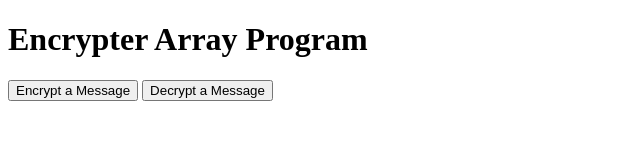
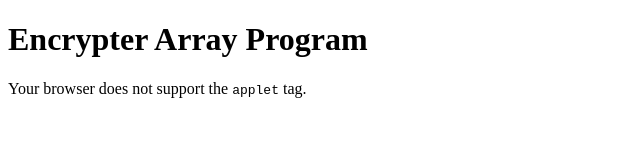
Before and after one commit to NOT-MINECRAFT/NOT_MINECRAFT, a plain HTML site: page index.html in a window 1280 px wide. Shown: the whole page, without its empty margins (0-640 px from the left). Drawn offline with Linux system fonts and the light colour scheme.

Commit message:
Update index.html

```diff
--- a/index.html
+++ b/index.html
@@ -4,50 +4,14 @@
     <meta charset="UTF-8">
     <meta name="viewport" content="width=device-width, initial-scale=1.0">
     <title>Encrypter Array Program</title>
-    <script>
-        function encrypt() {
-            var inputText = prompt("Enter a text:");
-            var result = "";
-            var character = ['a','b','c','d','e','f','g','h','i','j','k','l','m','n','o','p','q','r','s','t','u','v','w','x','y','z',' '];
-            var characterEncrypted = ['5','4','8','*','2','1','0','7','6','3','9','%','@','$','+','>','?','!','^','&','~','|','/','[',']','}','_'];
-
-            for (var i = 0; i < inputText.length; i++) {
-                var c = inputText.charAt(i);
-                for (var j = 0; j < character.length; j++) {
-                    if (c === character[j]) {
-                        result += characterEncrypted[j];
-                    }
-                }
-            }
-
-            alert("The encrypted message is: " + result);
-        }
-
-        function decrypt() {
-            var inputText = prompt("Enter an encrypted text:");
-            var result = "";
-            var character = ['a','b','c','d','e','f','g','h','i','j','k','l','m','n','o','p','q','r','s','t','u','v','w','x','y','z',' '];
-            var characterEncrypted = ['5','4','8','*','2','1','0','7','6','3','9','%','@','$','+','>','?','!','^','&','~','|','/','[',']','}','_'];
-
-            for (var i = 0; i < inputText.length; i++) {
-                var c = inputText.charAt(i);
-                for (var j = 0; j < characterEncrypted.length; j++) {
-                    if (c === characterEncrypted[j]) {
-                        result += character[j];
-                    }
-                }
-            }
-
-            alert("The decrypted message is: " + result);
-        }
-    </script>
 </head>
 <body>
 
-<h1>Encrypter Array Program</h1>
+    <h1>Encrypter Array Program</h1>
 
-<button onclick="encrypt()">Encrypt a Message</button>
-<button onclick="decrypt()">Decrypt a Message</button>
+    <applet code="EncrypterArray.class" width="400" height="300">
+        Your browser does not support the <code>applet</code> tag.
+    </applet>
 
 </body>
 </html>
```
